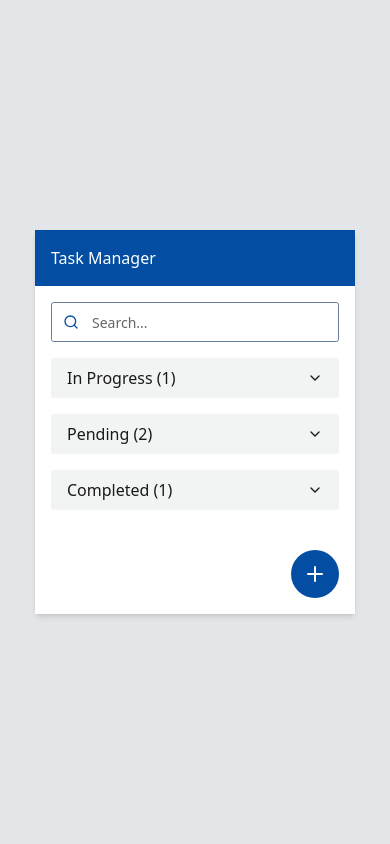
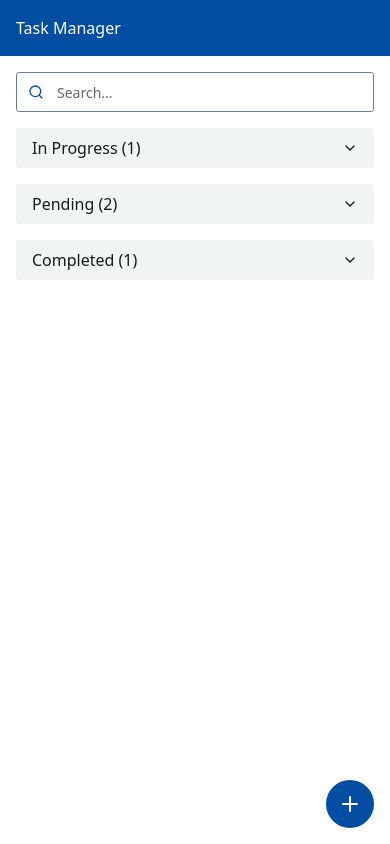
Before and after one commit to pratik-gohil/task-manager, a React (Vite) app: page / in a window 390 px wide. Built offline with nearby package versions, Linux system fonts and the light colour scheme.

Commit message:
responsive design

```diff
--- a/src/App.tsx
+++ b/src/App.tsx
@@ -11,7 +11,7 @@ function App() {
       path: "/",
       element: (
         <main className="container flex justify-center items-center w-screen h-screen bg-secondary">
-          <div className="relative bg-card shadow-md w-80 min-h-96 max-h-screen mx-auto">
+          <div className="relative bg-card shadow-md w-full md:max-w-80 md:max-h-[90%] h-full mx-auto overflow-auto">
             <Header />
             <div className="p-4">
               <Outlet />
--- a/src/components/StatusSelect.tsx
+++ b/src/components/StatusSelect.tsx
@@ -68,6 +68,7 @@ export default function SelectStatus() {
       <PopoverContent className="p-2">
         {statuses.map((status) => (
           <div
+            key={status.value}
             onClick={() => setStatus(status)}
             className="hover:bg-secondary p-2 cursor-pointer"
           >
--- a/src/components/TaskList.tsx
+++ b/src/components/TaskList.tsx
@@ -33,7 +33,7 @@ function TaskList({ tasks }: ITaskList) {
         </AccordionTrigger>
         <AccordionContent className="pb-0">
           {inProgressTasks.map((task) => (
-            <div>{task.title}</div>
+            <div key={task.title}>{task.title}</div>
           ))}
         </AccordionContent>
       </AccordionItem>
@@ -45,7 +45,7 @@ function TaskList({ tasks }: ITaskList) {
         </AccordionTrigger>
         <AccordionContent className="pb-0">
           {pendingTasks.map((task) => (
-            <div>{task.title}</div>
+            <div key={task.title}>{task.title}</div>
           ))}
         </AccordionContent>
       </AccordionItem>
@@ -57,7 +57,7 @@ function TaskList({ tasks }: ITaskList) {
         </AccordionTrigger>
         <AccordionContent className="pb-0">
           {completedTasks.map((task) => (
-            <div>{task.title}</div>
+            <div key={task.title}>{task.title}</div>
           ))}
         </AccordionContent>
       </AccordionItem>
--- a/tailwind.config.js
+++ b/tailwind.config.js
@@ -11,7 +11,7 @@ module.exports = {
   theme: {
     container: {
       center: true,
-      padding: "2rem",
+      // padding: "2rem",
       screens: {
         "2xl": "1400px",
       },
```
